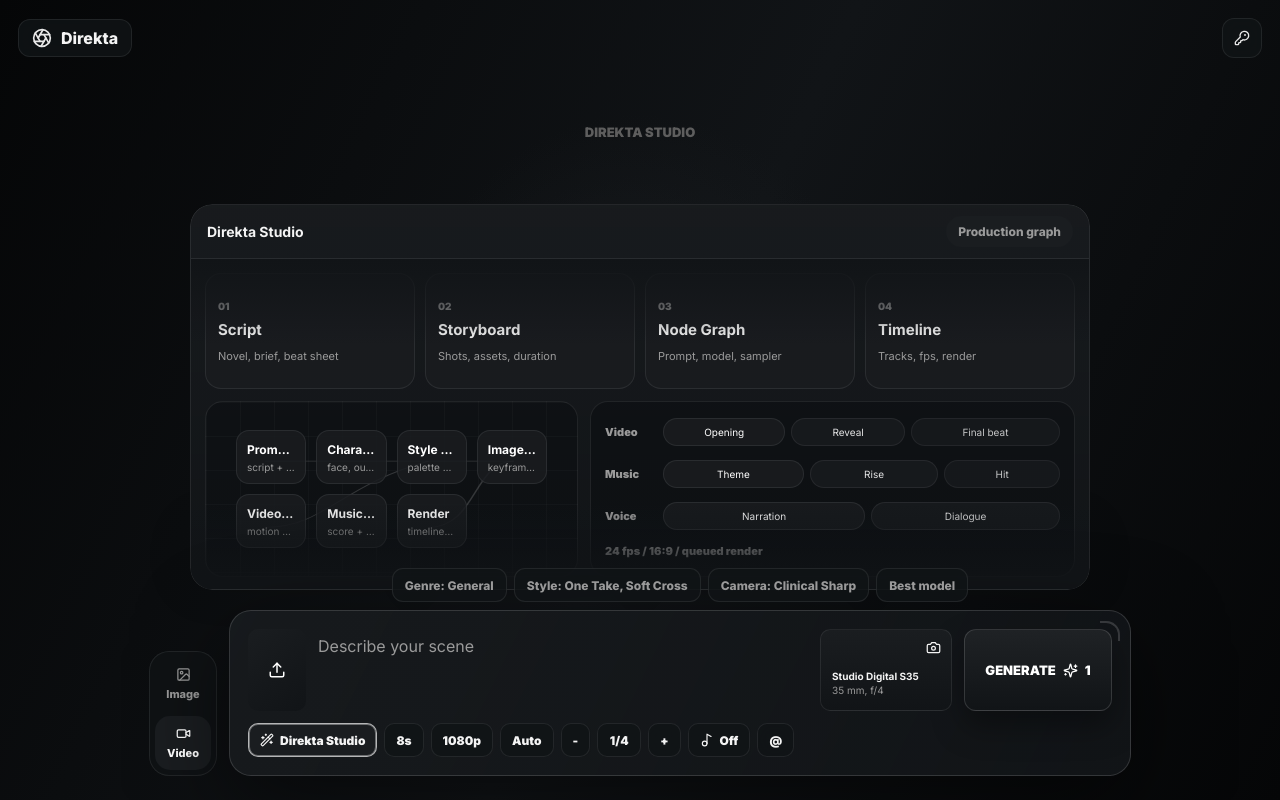
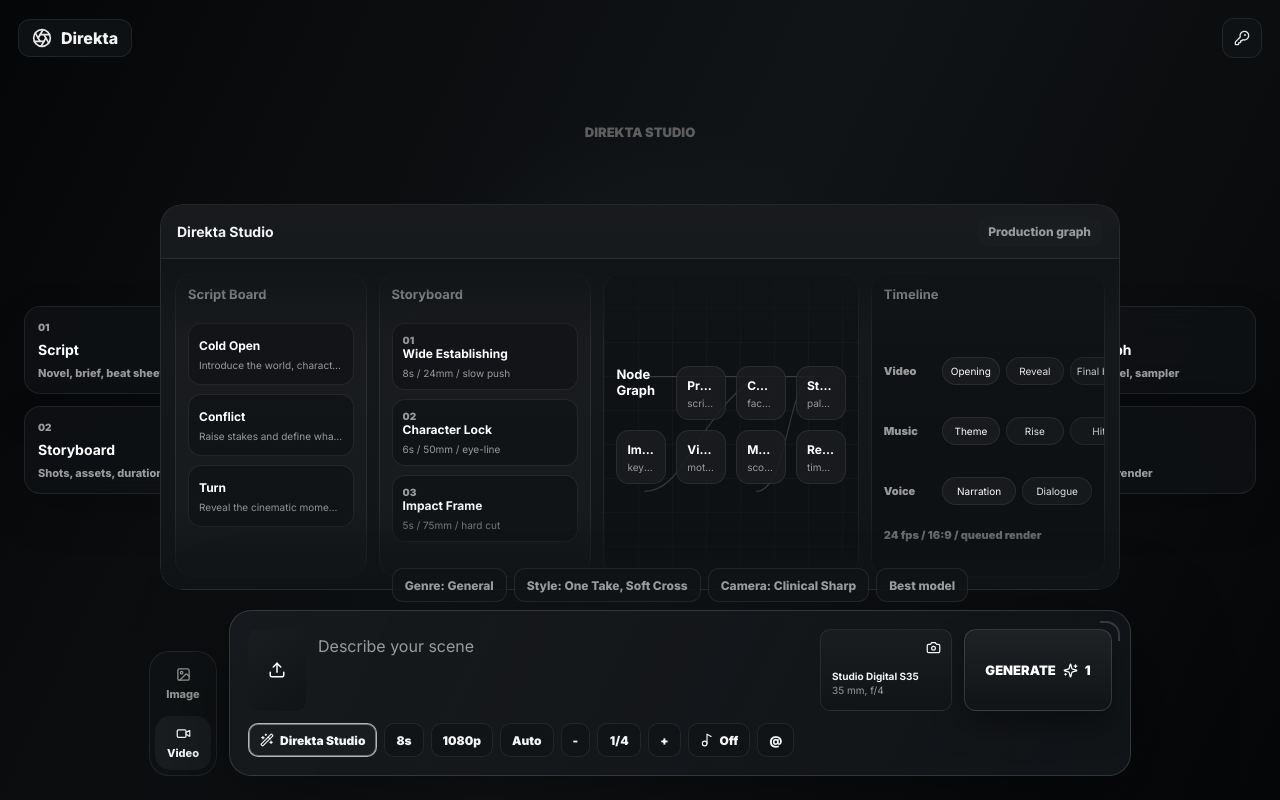
Before and after one commit to Swotboysandy/direkta, a Next.js app: page / in a window 1280 px wide. Both pictures are taken after a click on the button "Direkta Studio". Built offline with nearby package versions, Linux system fonts and the light colour scheme.

Commit message:
Move workflow boards to side rails

```diff
--- a/app/globals.css
+++ b/app/globals.css
@@ -151,22 +151,28 @@ button {
   border-bottom: 1px solid;
 }
 
-.production-strip {
+.workflow-rail {
   position: fixed;
-  left: 50%;
-  bottom: 233px;
+  top: 50%;
   z-index: 9;
-  width: min(900px, calc(100vw - 80px));
-  transform: translateX(-50%);
+  width: 220px;
+  transform: translateY(-50%);
   display: grid;
-  grid-template-columns: repeat(4, 1fr);
-  gap: 10px;
+  gap: 12px;
 }
 
-.production-strip button {
+.workflow-rail.left {
+  left: 24px;
+}
+
+.workflow-rail.right {
+  right: 24px;
+}
+
+.workflow-rail button {
   min-width: 0;
-  min-height: 58px;
-  padding: 9px 12px;
+  min-height: 88px;
+  padding: 13px;
   border: 1px solid var(--line);
   border-radius: 16px;
   background: rgba(17, 20, 23, 0.68);
@@ -175,22 +181,31 @@ button {
   box-shadow: 0 18px 44px rgba(0, 0, 0, 0.18);
 }
 
-.production-strip span,
-.production-strip small {
+.workflow-rail span,
+.workflow-rail small {
   display: block;
   color: var(--muted);
 }
 
-.production-strip span {
+.workflow-rail span {
   font-size: 10px;
   font-weight: 900;
 }
 
-.production-strip strong {
+.workflow-rail strong {
   display: block;
-  margin-top: 5px;
+  margin-top: 8px;
   color: white;
   font-size: 14px;
+}
+
+.workflow-rail small {
+  margin-top: 8px;
+  overflow: hidden;
+  font-size: 11px;
+  font-weight: 760;
+  text-overflow: ellipsis;
+  white-space: nowrap;
 }
 
 .studio-dock {
@@ -416,6 +431,10 @@ textarea::placeholder {
     var(--panel);
   box-shadow: var(--shadow);
   backdrop-filter: blur(22px);
+}
+
+.settings-panel.pipeline {
+  width: min(1100px, calc(100vw - 320px));
 }
 
 .settings-panel::before,
@@ -691,58 +710,83 @@ textarea::placeholder {
 .pipeline-panel {
   height: 332px;
   display: grid;
-  grid-template-columns: 1fr 1.3fr;
-  grid-template-rows: 116px 1fr;
+  grid-template-columns: 0.9fr 1fr 1.2fr 1.1fr;
   gap: 12px;
   padding: 14px;
 }
 
-.flow-lanes {
-  grid-column: 1 / -1;
-  display: grid;
-  grid-template-columns: repeat(4, 1fr);
-  gap: 10px;
-}
-
-.flow-card,
+.board-card,
 .node-card,
 .track-row button {
   border: 1px solid var(--line);
   background: rgba(26, 29, 32, 0.86);
 }
 
-.flow-card {
+.board-card {
   min-width: 0;
+  overflow: hidden;
   padding: 12px;
-  border-radius: 16px;
+  border-radius: 18px;
+}
+
+.board-card h3 {
+  margin: 0 0 12px;
+  color: white;
+  font-size: 13px;
+}
+
+.script-board,
+.storyboard-board {
+  display: grid;
+  align-content: start;
+  gap: 9px;
+}
+
+.script-board button,
+.storyboard-board button {
+  min-width: 0;
+  min-height: 62px;
+  padding: 10px;
+  border: 1px solid var(--line);
+  border-radius: 13px;
+  background: rgba(8, 10, 12, 0.36);
   text-align: left;
 }
 
-.flow-card span,
-.flow-card em,
-.flow-card small {
+.script-board strong,
+.script-board span,
+.storyboard-board strong,
+.storyboard-board span,
+.storyboard-board em {
   display: block;
-  color: var(--muted);
+  overflow: hidden;
+  text-overflow: ellipsis;
+  white-space: nowrap;
 }
 
-.flow-card span {
-  font-size: 10px;
-  font-weight: 900;
+.script-board strong,
+.storyboard-board strong {
+  color: white;
+  font-size: 12px;
 }
 
-.flow-card strong {
-  display: block;
-  margin-top: 8px;
-  color: white;
-  font-size: 15px;
+.script-board span,
+.storyboard-board span {
+  margin-top: 6px;
+  color: var(--muted);
+  font-size: 10px;
 }
 
-.flow-card small {
-  margin-top: 10px;
-  overflow: hidden;
-  font-size: 11px;
-  text-overflow: ellipsis;
-  white-space: nowrap;
+.storyboard-board div {
+  display: grid;
+  gap: 9px;
+}
+
+.storyboard-board em {
+  color: var(--muted);
+  font-size: 10px;
+  font-style: normal;
+  font-weight: 900;
 }
 
 .node-board {
@@ -752,9 +796,6 @@ textarea::placeholder {
   grid-template-columns: repeat(4, minmax(0, 1fr));
   align-content: center;
   gap: 10px;
-  padding: 30px;
-  border: 1px solid var(--line);
-  border-radius: 18px;
   background:
     linear-gradient(rgba(255, 255, 255, 0.025) 1px, transparent 1px),
     linear-gradient(90deg, rgba(255, 255, 255, 0.025) 1px, transparent 1px),
@@ -807,9 +848,6 @@ textarea::placeholder {
 .timeline-preview {
   display: grid;
   gap: 10px;
-  padding: 14px;
-  border: 1px solid var(--line);
-  border-radius: 18px;
   background: rgba(8, 10, 12, 0.36);
 }
 
--- a/app/page.tsx
+++ b/app/page.tsx
@@ -42,10 +42,10 @@ const cameraColumns = [
 ];
 const providers = ["Best model per task", "Higgsfield only", "Manual routing"];
 const productionFlow = [
-  { step: "Script", detail: "Novel, brief, beat sheet" },
-  { step: "Storyboard", detail: "Shots, assets, duration" },
-  { step: "Node Graph", detail: "Prompt, model, sampler" },
-  { step: "Timeline", detail: "Tracks, fps, render" }
+  { step: "Script", detail: "Novel, brief, beat sheet", side: "left" },
+  { step: "Storyboard", detail: "Shots, assets, duration", side: "left" },
+  { step: "Node Graph", detail: "Prompt, model, sampler", side: "right" },
+  { step: "Timeline", detail: "Tracks, fps, render", side: "right" }
 ];
 const workflowNodes = [
   { id: "prompt", title: "Prompt Builder", meta: "script + shot intent" },
@@ -60,6 +60,16 @@ const timelineTracks = [
   { name: "Video", clips: ["Opening", "Reveal", "Final beat"] },
   { name: "Music", clips: ["Theme", "Rise", "Hit"] },
   { name: "Voice", clips: ["Narration", "Dialogue"] }
+];
+const scriptBeats = [
+  { title: "Cold Open", body: "Introduce the world, character goal, and visual hook." },
+  { title: "Conflict", body: "Raise stakes and define what the character can lose." },
+  { title: "Turn", body: "Reveal the cinematic moment that changes the scene." }
+];
+const storyboardShots = [
+  { shot: "01", title: "Wide Establishing", meta: "8s / 24mm / slow push" },
+  { shot: "02", title: "Character Lock", meta: "6s / 50mm / eye-line" },
+  { shot: "03", title: "Impact Frame", meta: "5s / 75mm / hard cut" }
 ];
 
 export default function Home() {
@@ -104,19 +114,8 @@ export default function Home() {
         <h1>What would you shoot<br />with infinite budget?</h1>
       </section>
 
-      <section className="production-strip" aria-label="Production workflow">
-        {productionFlow.map((item, index) => (
-          <motion.button
-            key={item.step}
-            onClick={() => setModal("pipeline")}
-            whileHover={{ y: -4, scale: 1.01 }}
-            whileTap={{ scale: 0.98 }}
-          >
-            <span>{String(index + 1).padStart(2, "0")}</span>
-            <strong>{item.step}</strong>
-          </motion.button>
-        ))}
-      </section>
+      <WorkflowRail side="left" setModal={setModal} />
+      <WorkflowRail side="right" setModal={setModal} />
 
       <AnimatePresence>
         {modal && (
@@ -246,6 +245,27 @@ export default function Home() {
   );
 }
 
+function WorkflowRail({ side, setModal }: { side: "left" | "right"; setModal: (modal: Modal) => void }) {
+  return (
+    <aside className={clsx("workflow-rail", side)} aria-label={`${side} workflow boards`}>
+      {productionFlow
+        .filter((item) => item.side === side)
+        .map((item) => (
+          <motion.button
+            key={item.step}
+            onClick={() => setModal("pipeline")}
+            whileHover={{ x: side === "left" ? 4 : -4, scale: 1.01 }}
+            whileTap={{ scale: 0.98 }}
+          >
+            <span>{String(productionFlow.indexOf(item) + 1).padStart(2, "0")}</span>
+            <strong>{item.step}</strong>
+            <small>{item.detail}</small>
+          </motion.button>
+        ))}
+    </aside>
+  );
+}
+
 function StylePanel({ style, setStyle }: { style: string; setStyle: (value: string) => void }) {
   const [selected, setSelected] = useState([4, 1, 3]);
 
@@ -339,16 +359,29 @@ function PipelinePanel() {
     <>
       <PanelHeader title="Direkta Studio" subtle="Production graph" />
       <div className="pipeline-panel">
-        <div className="flow-lanes">
-          {productionFlow.map((item, index) => (
-            <motion.button key={item.step} className="flow-card" whileHover={{ y: -3 }}>
-              <span>{String(index + 1).padStart(2, "0")}</span>
-              <strong>{item.step}</strong>
-              <small>{item.detail}</small>
-            </motion.button>
+        <div className="script-board board-card">
+          <h3>Script Board</h3>
+          {scriptBeats.map((beat) => (
+            <button key={beat.title}>
+              <strong>{beat.title}</strong>
+              <span>{beat.body}</span>
+            </button>
           ))}
         </div>
-        <div className="node-board">
+        <div className="storyboard-board board-card">
+          <h3>Storyboard</h3>
+          <div>
+            {storyboardShots.map((shot) => (
+              <button key={shot.shot}>
+                <em>{shot.shot}</em>
+                <strong>{shot.title}</strong>
+                <span>{shot.meta}</span>
+              </button>
+            ))}
+          </div>
+        </div>
+        <div className="node-board board-card">
+          <h3>Node Graph</h3>
           {workflowNodes.map((node, index) => (
             <motion.button
               key={node.id}
@@ -365,7 +398,8 @@ function PipelinePanel() {
             <path d="M60 72 C 73 72, 72 34, 83 34" />
           </svg>
         </div>
-        <div className="timeline-preview">
+        <div className="timeline-preview board-card">
+          <h3>Timeline</h3>
           {timelineTracks.map((track, index) => (
             <div key={track.name} className="track-row">
               <span>{track.name}</span>
```
